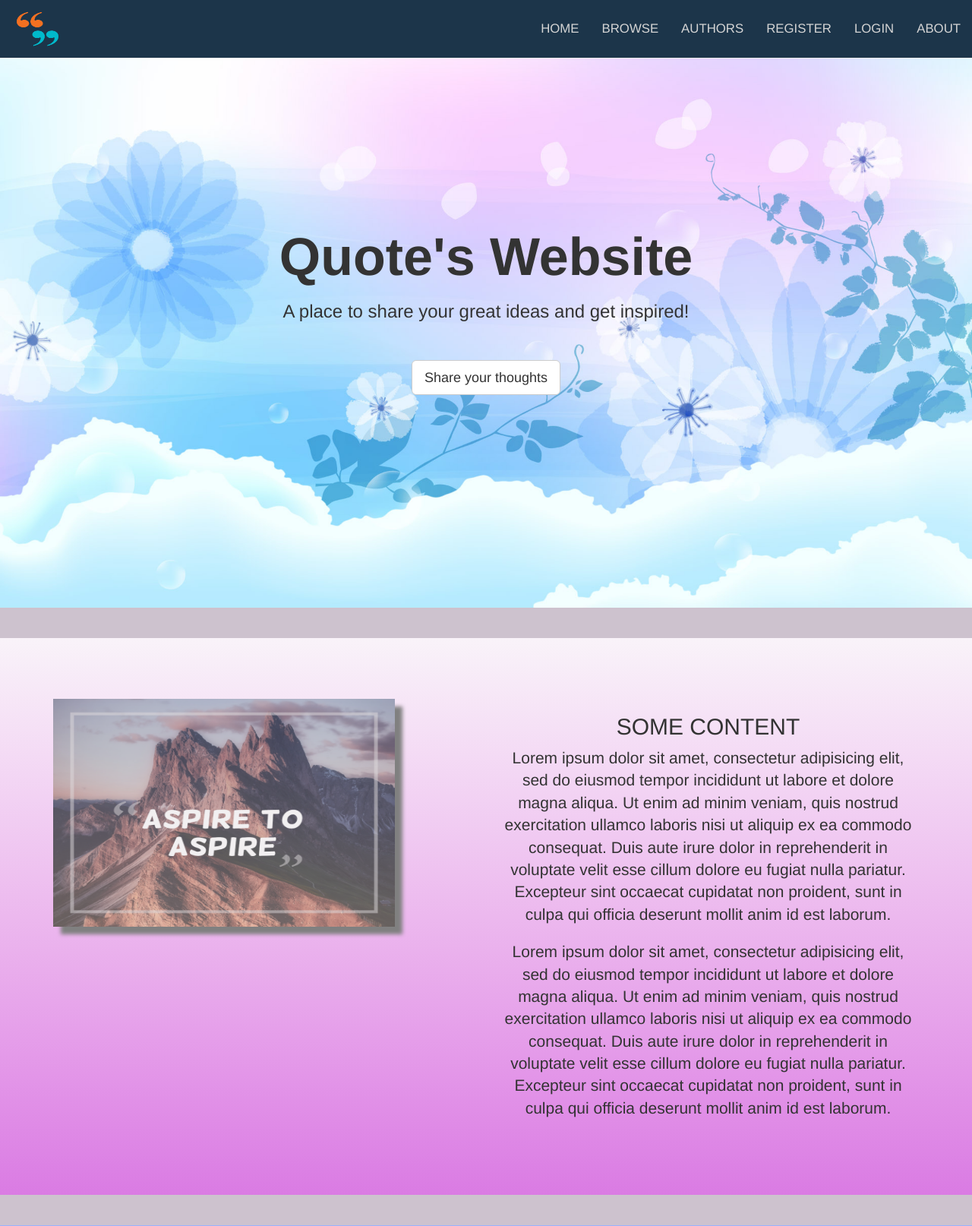
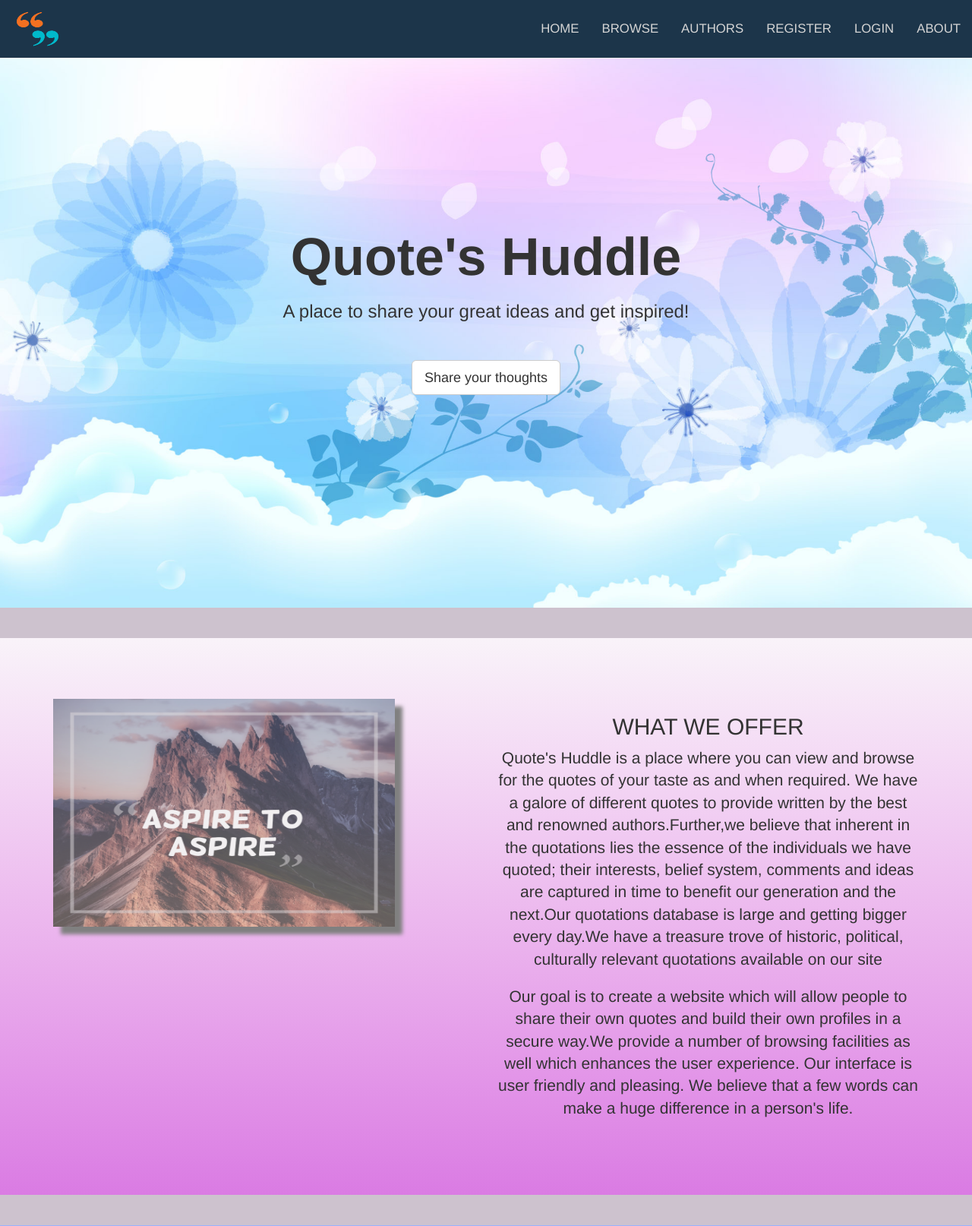
Before and after one commit to fork52/QUOTE-S-WEBSITE, a PHP site: page / in a window 1280 px wide. Shown: the top 1614 px of the page at 76% size. Run offline with PHP 8.4, Linux system fonts and the light colour scheme; data that the repository does not hold is empty; some libraries are stand-ins or nearby versions.

Commit message:
CODE MODULARIZED

```diff
--- a/home/index.php
+++ b/home/index.php
@@ -1,4 +1,3 @@
-
 <!DOCTYPE html>
 <html>
 <head>
@@ -21,35 +20,12 @@
 <body>
 <?php include "../includes/sessionStarting.php" ?>
 
-  <nav class="navbar navbar-default navbar-fixed-top" role="navigation">
-	  <div class="container-fluid">
-	      <div class="navbar-header">
-
-    	        <button type="button" class="navbar-toggle" data-toggle="collapse"data-target="#navbar-collapse-main">
-
-  	          <span class="sr-only">Toggle navigation</span>
-  	          <span class="icon-bar"></span>
-  	          <span class="icon-bar"></span>
-  	          <span class="icon-bar"></span>
-  	          <span class="icon-bar"></span>
-	        </button>
-
-	        <a class="navbar-logo" href="#">
-	          <img src="../img/logo3.png" width="70" height="50">
-	        </a>
-
-	      </div>
-
-  <?php include "../includes/header_links.php" ?>
-  <?php include "../includes/db_connect.php" ?>
-	  </div>
-
-  </nav>
+<?php include "../includes/navbar.php" ?>
 
 
   <div id="home">
     <div class="landing-text">
-        <h1>Quote's Website</h1>
+        <h1>Quote's Huddle</h1>
         <h3>A place to share your great ideas and get inspired!</h3>
         <br> <br>
         <a href="../rgform/regform.php"  class="btn btn-default btn-lg">Share your thoughts</a>
@@ -66,29 +42,17 @@
           <img src="../img/aspire.png" width="450" height="300"></div>
 
       <div class="col-sm-6 text-center">
-        <h2> SOME CONTENT</h2>
-        <p class="lead">Lorem ipsum dolor sit amet, consectetur adipisicing elit, sed do eiusmod
-        tempor incididunt ut labore et dolore magna aliqua. Ut enim ad minim veniam,
-        quis nostrud exercitation ullamco laboris nisi ut aliquip ex ea commodo
-        consequat. Duis aute irure dolor in reprehenderit in voluptate velit esse
-        cillum dolore eu fugiat nulla pariatur. Excepteur sint occaecat cupidatat non
-        proident, sunt in culpa qui officia deserunt mollit anim id est laborum.</p>
+        <h2>WHAT WE OFFER</h2>
+        <p class="lead">Quote's Huddle is a place where you can view and browse for the quotes of your taste as and when required. We have a galore of different quotes to provide written by the best and renowned  authors.Further,we believe that inherent in the quotations lies the essence of the individuals we have quoted; their interests, belief system, comments and ideas are captured in time to benefit our generation and the next.Our quotations database is large and getting bigger every day.We have a treasure trove of historic, political, culturally relevant quotations available on our site</p>
 
-        <p class="lead">Lorem ipsum dolor sit amet, consectetur adipisicing elit, sed do eiusmod
-        tempor incididunt ut labore et dolore magna aliqua. Ut enim ad minim veniam,
-        quis nostrud exercitation ullamco laboris nisi ut aliquip ex ea commodo
-        consequat. Duis aute irure dolor in reprehenderit in voluptate velit esse
-        cillum dolore eu fugiat nulla pariatur. Excepteur sint occaecat cupidatat non
-        proident, sunt in culpa qui officia deserunt mollit anim id est laborum.</p>
+        <p class="lead">Our goal is to create a website which will allow people to share their own quotes and build their own profiles in a secure way.We provide a number of browsing facilities as well which enhances the user experience. Our interface is user friendly and pleasing. We believe that a few words can make a huge difference in a person's life.</p>
       </div>
 
 </div>
 </div>
 </div>
 
-
 <br> <br>
-
 
 <div class="padding2">
     <div class="container">
--- a/includes/footer.php
+++ b/includes/footer.php
@@ -18,7 +18,7 @@
     </div>
 
     <div class="col-sm-4">
-      <img src = "../img/logo.png" class="icon" width="90" height="50">
+      <img src = "../img/logo3.png" class="icon" width="100" height="90">
     </div>
   </div>
 </footer>
--- a/includes/header_links.php
+++ b/includes/header_links.php
@@ -15,7 +15,6 @@
 
 		<li><a  class="link4" href="../rgform/regform.php">REGISTER </a></li>
 		<li><a  class="link5" href="#myModal" data-toggle="modal">LOGIN </a></li>
-
 
 		<li><a  class="link6" href="../aboutus/aboutus.php">ABOUT </a></li>
 	</ul>
--- /dev/null
+++ b/includes/navbar.php
@@ -0,0 +1,24 @@
+<nav class="navbar navbar-default navbar-fixed-top" role="navigation">
+	  <div class="container-fluid">
+	      <div class="navbar-header">
+
+    	        <button type="button" class="navbar-toggle" data-toggle="collapse"data-target="#navbar-collapse-main">
+
+  	          <span class="sr-only">Toggle navigation</span>
+  	          <span class="icon-bar"></span>
+  	          <span class="icon-bar"></span>
+  	          <span class="icon-bar"></span>
+  	          <span class="icon-bar"></span>
+	        </button>
+
+	        <a class="navbar-logo" href="../home/index.php">
+	          <img src="../img/logo3.png" width="70" height="50">
+	        </a>
+
+	      </div>
+
+  <?php include "../includes/header_links.php" ?>
+  <?php include "../includes/db_connect.php" ?>
+	</div>
+
+  </nav>
```
Also changed, not shown: AUTHORS/authors.php (+1 -25 lines), Search/search_quotes.php (+2 -26 lines), aboutus/aboutus.php (+1 -22 lines), rgform/regform.php (+1 -24 lines), BS/css/bootstrap.css.
